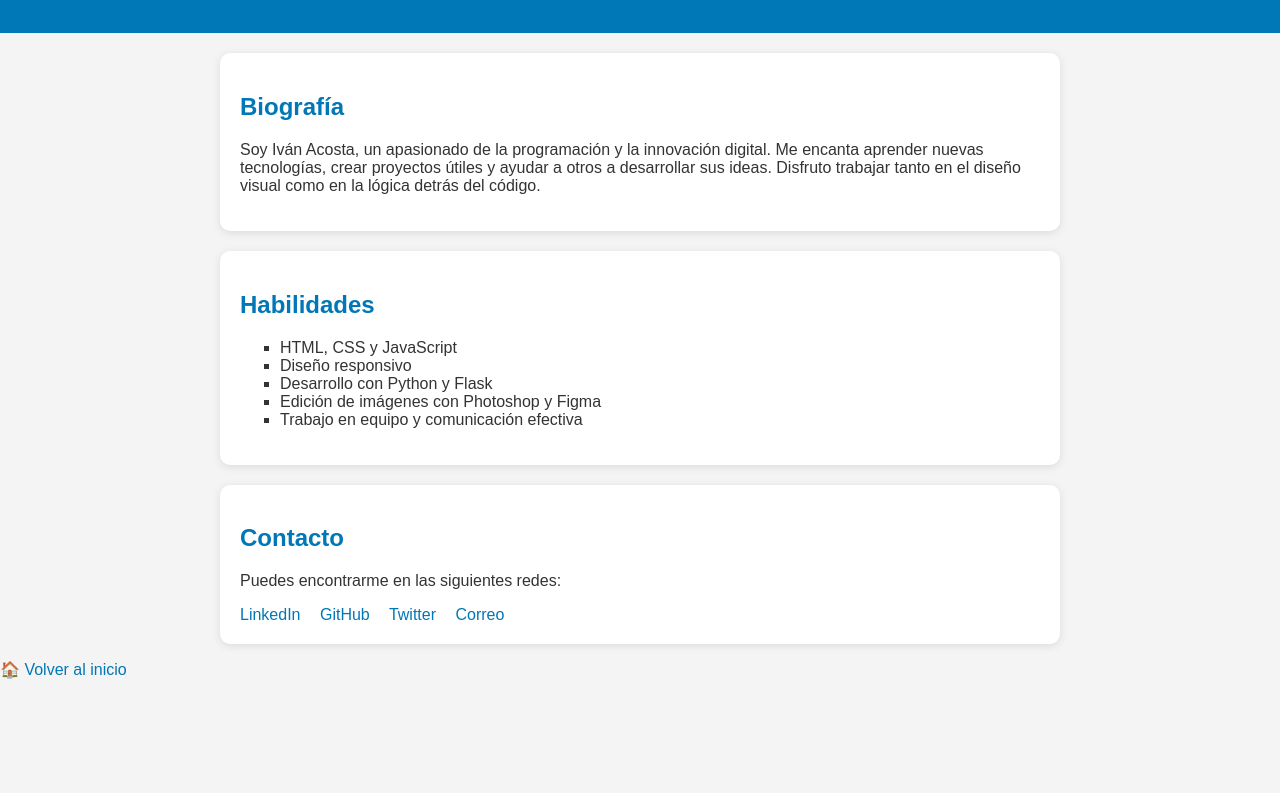
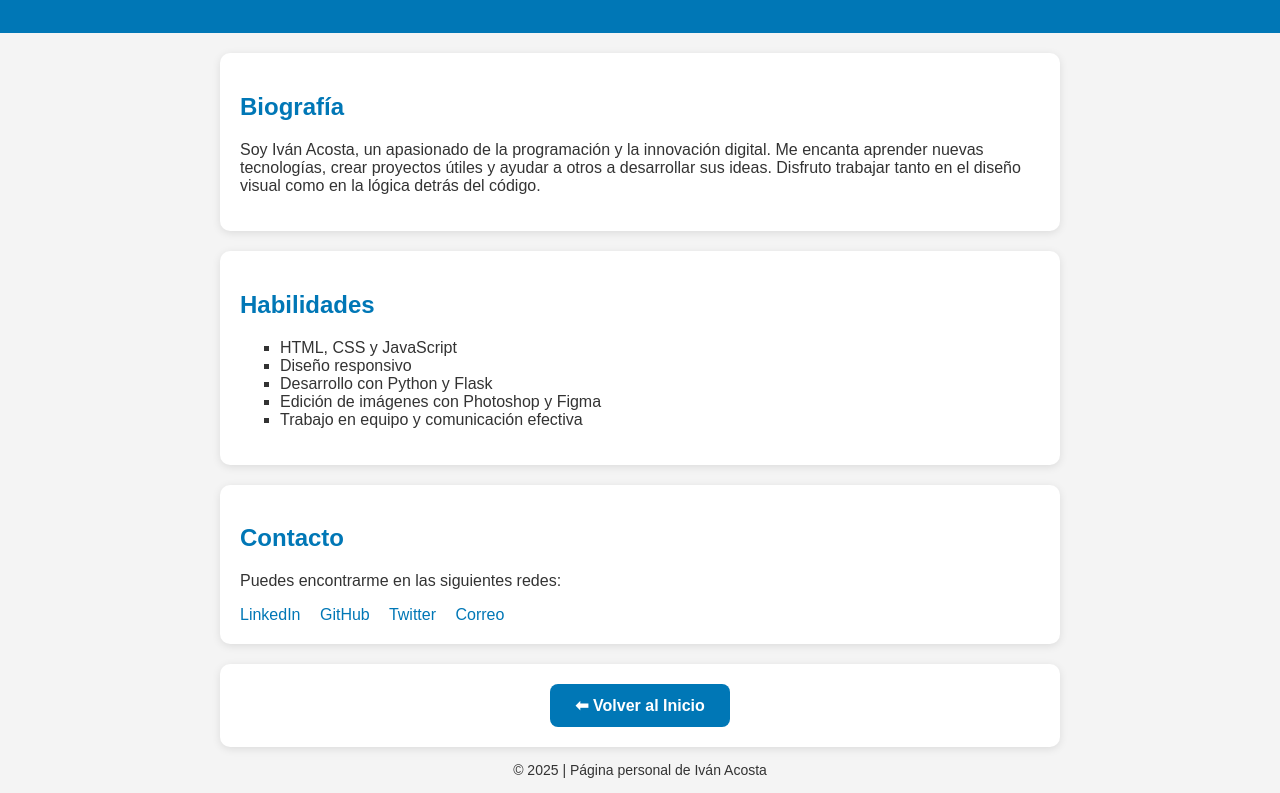
Before and after one commit to iv4nchopy/tareas, a plain HTML site: page pagina1.html in a window 1280 px wide. Shown: the part 121-914 px from the top of the page. Before the commit the page ends 816 px from the top, so only its background shows below. Drawn offline with Linux system fonts and the light colour scheme.

Commit message:
Update pagina1.html
Added a return button with styling to the page.

```diff
--- a/pagina1.html
+++ b/pagina1.html
@@ -40,6 +40,28 @@
         .contacto a:hover {
             text-decoration: underline;
         }
+
+        /* ✅ Estilos del botón de volver */
+        .boton-regresar {
+            display: inline-block;
+            background-color: #0077b6;
+            color: white;
+            padding: 12px 25px;
+            border-radius: 8px;
+            text-decoration: none;
+            font-weight: bold;
+            transition: 0.3s ease;
+        }
+        .boton-regresar:hover {
+            background-color: #0096c7;
+            transform: scale(1.03);
+        }
+
+        footer {
+            padding: 15px;
+            text-align: center;
+            font-size: 14px;
+        }
     </style>
 </head>
 <body>
@@ -77,9 +99,15 @@
         <a href="https://twitter.com/ivanacosta" target="_blank">Twitter</a>
         <a href="mailto:ivan.acosta@email.com">Correo</a>
     </section>
+
+    <!-- ✅ Botón regresar -->
+    <section style="text-align: center; margin-top: 20px;">
+        <a href="index.html" class="boton-regresar">⬅ Volver al Inicio</a>
+    </section>
+
     <footer>
-    <p><a href="index.html" style="color: #0077b6; text-decoration: none;">🏠 Volver al inicio</a></p>
-</footer>
+        © 2025 | Página personal de Iván Acosta
+    </footer>
 
 </body>
 </html>
```
